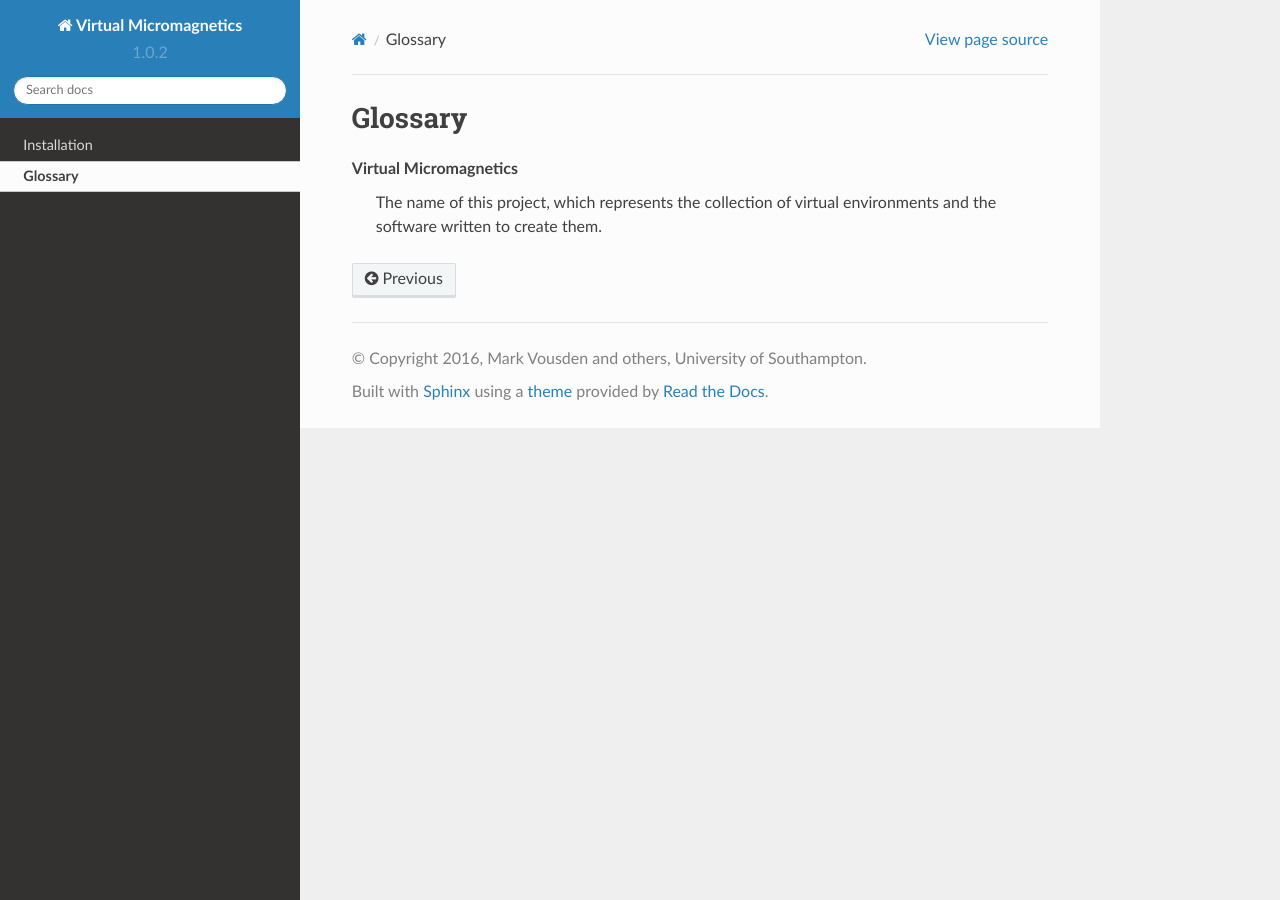
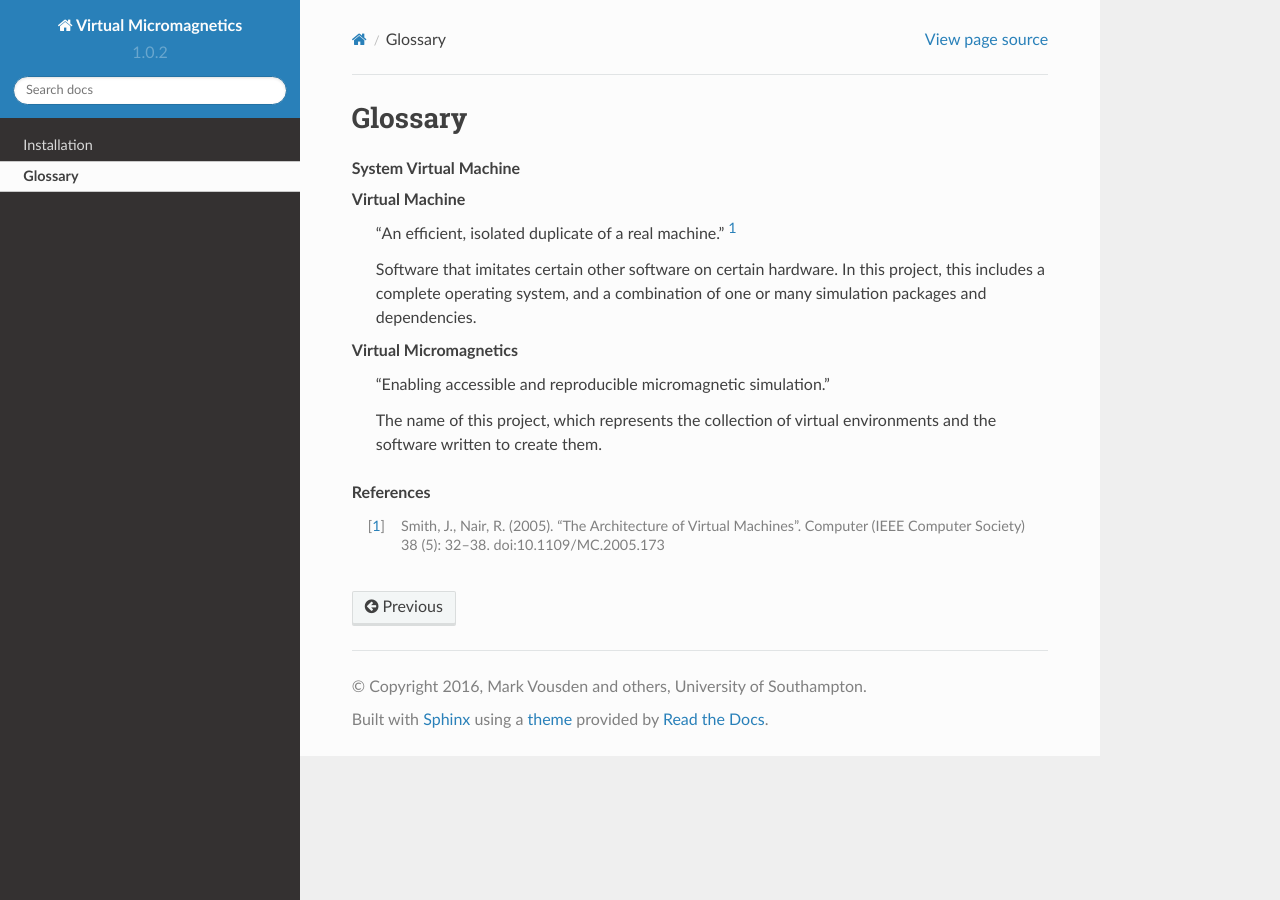
Before and after one commit to computationalmodelling/virtualmicromagnetics, a Sphinx documentation site: the page built from docs/glossary.rst, in a window 1280 px wide. Built offline with Sphinx 7.4.7 and the Read the Docs theme 2.0.0, drawn with Linux system fonts in a browser that asks for light colours; pages that are not in the unit, such as notebooks, are missing from menus.

Commit message:
DOC-026: Add reference section to glossary, and virtual machine definition.

```diff
--- a/docs/glossary.rst
+++ b/docs/glossary.rst
@@ -3,6 +3,22 @@ Glossary
 
 .. glossary::
 
+   System Virtual Machine
+   Virtual Machine
+       "An efficient, isolated duplicate of a real machine." [#smith05]_
+
+       Software that imitates certain other software on certain hardware. In
+       this project, this includes a complete operating system, and a
+       combination of one or many simulation packages and dependencies.
+
    Virtual Micromagnetics
+       "Enabling accessible and reproducible micromagnetic simulation."
+
        The name of this project, which represents the collection of virtual
        environments and the software written to create them.
+
+.. rubric:: References
+
+.. [#smith05] Smith, J., Nair, R. (2005). "The Architecture of Virtual
+   Machines". Computer (IEEE Computer Society) 38 (5): 32–38.
+   doi:10.1109/MC.2005.173
```
